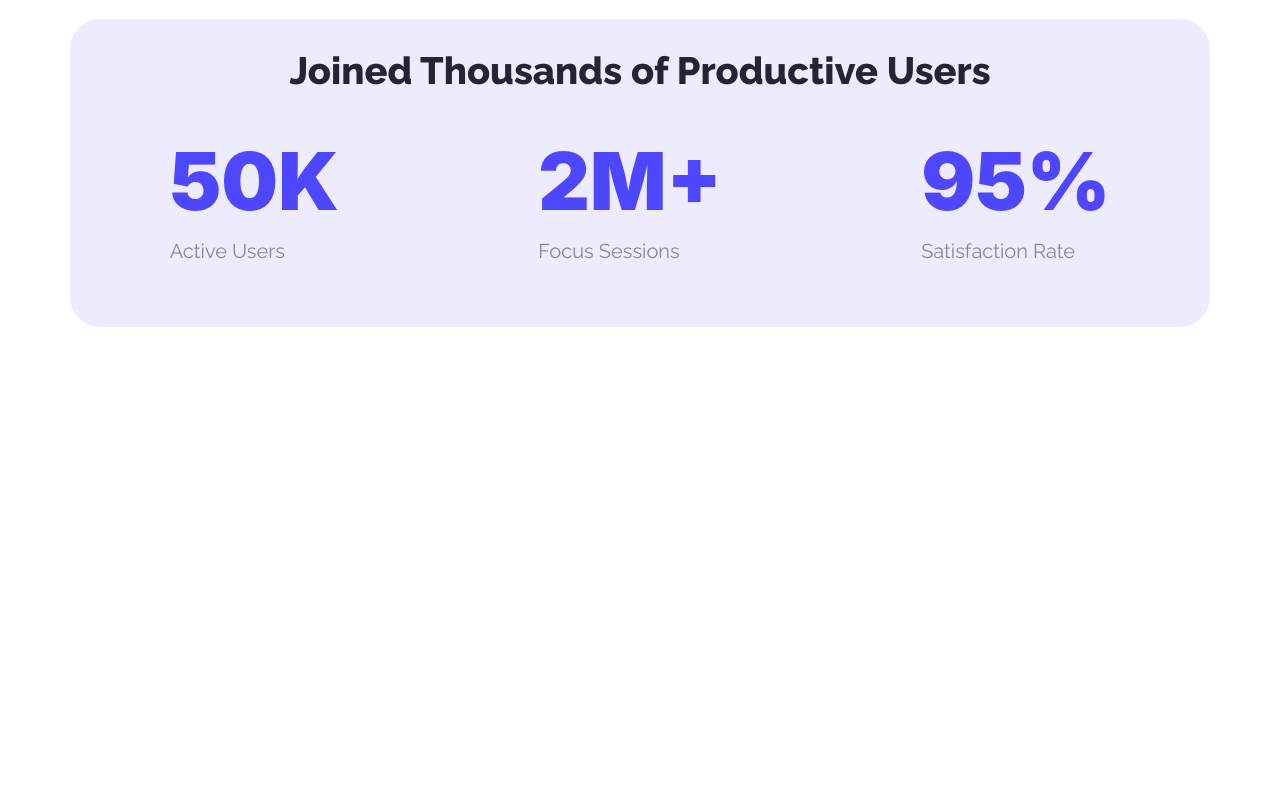
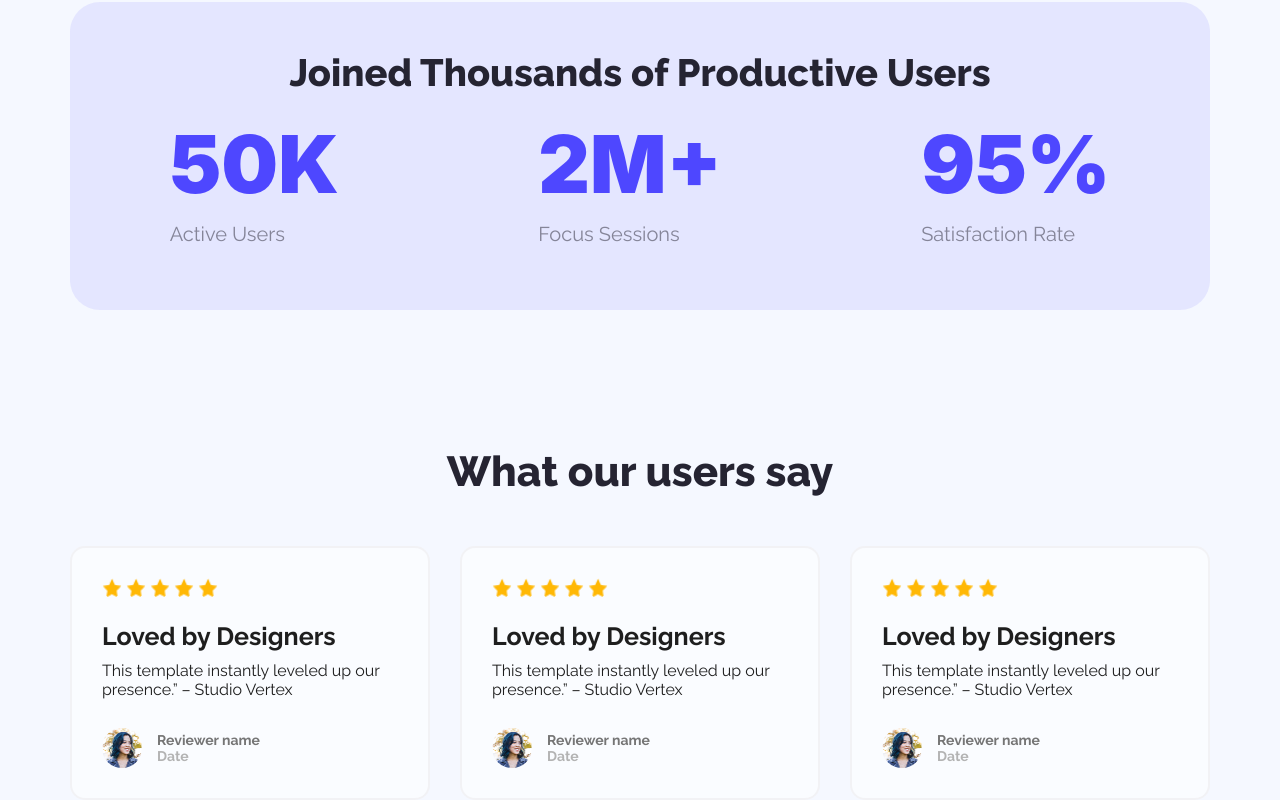
Before and after one commit to shuvoroy10/Assignment-01, a plain HTML site: page index.html in a window 1280 px wide. Shown: the part 1243-2043 px from the top of the page. Before the commit the page ends 1570 px from the top, so only its background shows below. Drawn offline with Linux system fonts and the light colour scheme.

Commit message:
Added Review Section

```diff
--- a/Styles/style.css
+++ b/Styles/style.css
@@ -66,10 +66,14 @@ header .navbar2{
     width: 174px;
 }
 /* first section */
+main{
+    background-color: #f5f8ff;
+}
 .section{
+    padding-top: 120px;
     display: flex;
     justify-content: space-between;
-    margin: 116px auto;
+    margin: 0px auto;
     width: 1140px;
     align-items: center;
 }
@@ -126,3 +130,55 @@ main .card1{
 .p-font{
     font-size: 20px;
 }
+ /* review section */
+ .review-h1{
+    text-align: center;
+    font-size: 42px;
+    font-weight: 800;
+    color: #252432;
+    margin-top: 137px;
+    margin-bottom: 50px;
+}
+.review-section{
+    display: flex;
+    width: 1140px;
+    margin: 0 auto;
+    justify-content: space-between;
+    gap: 30px;
+}
+.star-section{
+    background-color: rgba(255, 255, 255, 0.5);
+    border: 2px solid rgba(206, 201, 201, 0.18);
+    border-radius: 15px;
+    padding: 30px;
+}
+.star{
+    width: 20px;
+    height: 20px;
+}
+.review-h3{
+    color: #1E1E1E;
+    font-size: 25px;
+}
+.review-p{
+    color: #1E1E1E;
+    font-size: 16px;
+}
+.icon-section{
+    display: flex;
+    align-items: center;
+    gap: 15px;
+}
+.icon-img{
+    width: 40px;
+    height: 40px;
+}
+
+.name{
+    color: #757575;
+    font-size: 14px;
+}
+.date{
+    color: #B3B3B3;
+    font-size: 14px;
+}
--- a/index.html
+++ b/index.html
@@ -33,10 +33,11 @@
                 <img src="./pic/wc-mini.png" alt="">
             </div>
         </div>
+        <br>
+        <br><br><br><br>
         <div class="users-section">
-            <br>
+            <br><br>
             <h1 class="users-h1">Joined Thousands of Productive Users</h1>
-            <br>
             <div class="point">
                 <div class="mark">
                     <h1 class="font">50K</h1>
@@ -52,6 +53,63 @@
                 </div>
             </div>
         </div>
+        <h1 class="review-h1">What our users say</h1>
+        <div class="review-section">
+            <div class="star-section">
+                <img src="./pic/icon-star.png" alt="" class="star">
+                <img src="./pic/icon-star.png" alt="" class="star">
+                <img src="./pic/icon-star.png" alt="" class="star">
+                <img src="./pic/icon-star.png" alt="" class="star">
+                <img src="./pic/icon-star.png" alt="" class="star">
+                <br><br>
+                <h3 class="review-h3">Loved by Designers</h3>
+                <p class="review-p">This template instantly leveled up our presence.” – Studio Vertex</p>
+                <br>
+                <div class="icon-section">
+                    <img src="./pic/avatar.png" alt="" class="icon-img">
+                    <div class="info">
+                        <h2 class="name">Reviewer name</h2>
+                        <h3 class="date">Date</h3>
+                    </div>
+                </div>
+            </div>
+            <div class="star-section">
+                <img src="./pic/icon-star.png" alt="" class="star">
+                <img src="./pic/icon-star.png" alt="" class="star">
+                <img src="./pic/icon-star.png" alt="" class="star">
+                <img src="./pic/icon-star.png" alt="" class="star">
+                <img src="./pic/icon-star.png" alt="" class="star">
+                <br><br>
+                <h3 class="review-h3">Loved by Designers</h3>
+                <p class="review-p">This template instantly leveled up our presence.” – Studio Vertex</p>
+                <br>
+                <div class="icon-section">
+                    <img src="./pic/avatar.png" alt="" class="icon-img">
+                    <div class="info">
+                        <h2 class="name">Reviewer name</h2>
+                        <h3 class="date">Date</h3>
+                    </div>
+                </div>
+            </div>
+            <div class="star-section">
+                <img src="./pic/icon-star.png" alt="" class="star">
+                <img src="./pic/icon-star.png" alt="" class="star">
+                <img src="./pic/icon-star.png" alt="" class="star">
+                <img src="./pic/icon-star.png" alt="" class="star">
+                <img src="./pic/icon-star.png" alt="" class="star">
+                <br><br>
+                <h3 class="review-h3">Loved by Designers</h3>
+                <p class="review-p">This template instantly leveled up our presence.” – Studio Vertex</p>
+                <br>
+                <div class="icon-section">
+                    <img src="./pic/avatar.png" alt="" class="icon-img">
+                    <div class="info">
+                        <h2 class="name">Reviewer name</h2>
+                        <h3 class="date">Date</h3>
+                    </div>
+                </div>
+            </div>
+        </div>
     </main>
 </body>
 </html>
```
